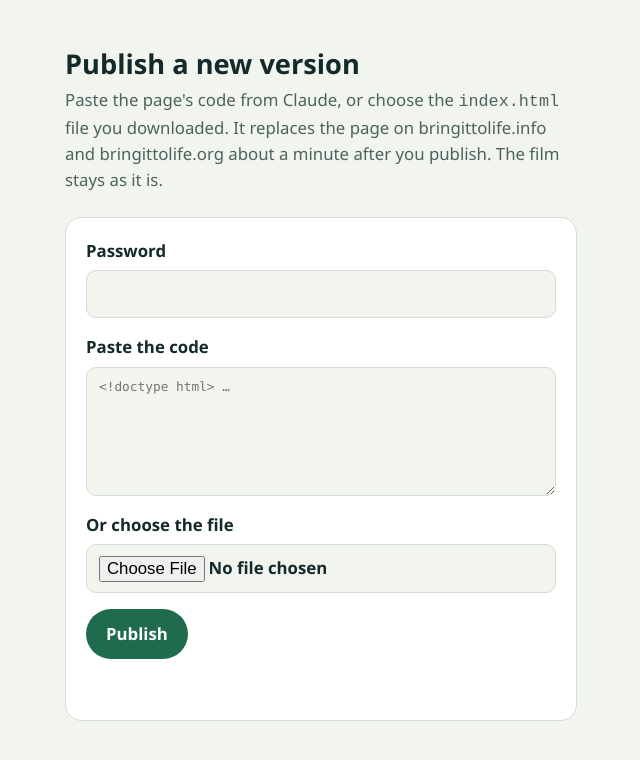
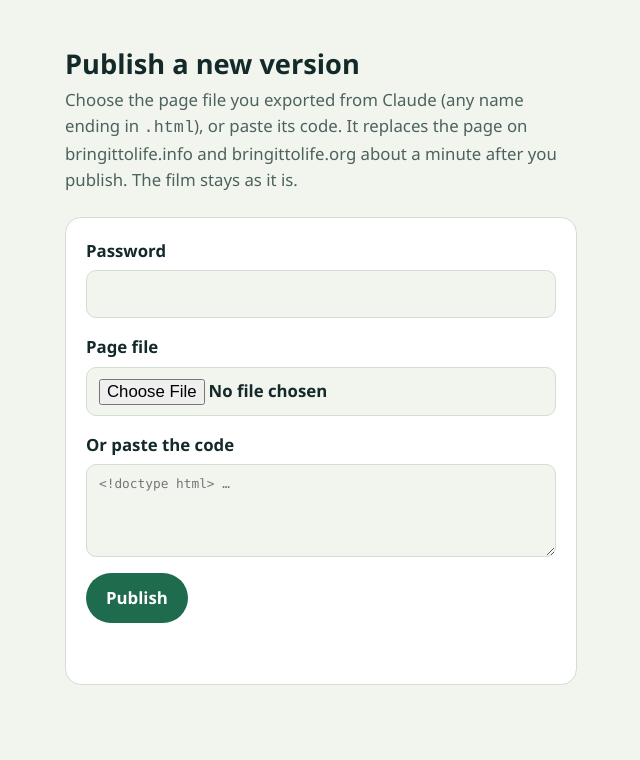
Before and after one commit to romantseg/bring-it-to-life, a plain HTML site: page publish/index.html in a window 1280 px wide. Shown: the whole page, without its empty margins (319-959 px from the left). Drawn offline with Linux system fonts and the light colour scheme.

Commit message:
fix: upload page leads with the exported file, whatever its name

```diff
--- a/publish/index.html
+++ b/publish/index.html
@@ -27,16 +27,16 @@ textarea{font:.8rem/1.4 ui-monospace,Menlo,Consolas,monospace;resize:vertical}
 <body>
 <main>
   <h1>Publish a new version</h1>
-  <p>Paste the page's code from Claude, or choose the <code>index.html</code> file you downloaded. It replaces the page on bringittolife.info and bringittolife.org about a minute after you publish. The film stays as it is.</p>
+  <p>Choose the page file you exported from Claude (any name ending in <code>.html</code>), or paste its code. It replaces the page on bringittolife.info and bringittolife.org about a minute after you publish. The film stays as it is.</p>
   <form id="form">
     <label>Password
       <input id="password" type="password" autocomplete="current-password" required>
     </label>
-    <label>Paste the code
-      <textarea id="code" rows="6" spellcheck="false" placeholder="&lt;!doctype html&gt; …"></textarea>
+    <label>Page file
+      <input id="file" type="file" accept=".html,.htm,text/html">
     </label>
-    <label>Or choose the file
-      <input id="file" type="file" accept=".html,.htm,text/html">
+    <label>Or paste the code
+      <textarea id="code" rows="4" spellcheck="false" placeholder="&lt;!doctype html&gt; …"></textarea>
     </label>
     <button id="go" type="submit">Publish</button>
     <p id="status" role="status" aria-live="polite"></p>
@@ -52,7 +52,7 @@ form.addEventListener("submit", async (event) => {
   event.preventDefault();
   const file = document.getElementById("file").files[0];
   const pasted = document.getElementById("code").value;
-  if (!file && !pasted.trim()) return say("Paste the code or choose the file first.", true);
+  if (!file && !pasted.trim()) return say("Choose the page file or paste its code first.", true);
   go.disabled = true;
   say("Publishing…");
   try {
```
Also changed, not shown: 1 other file.
